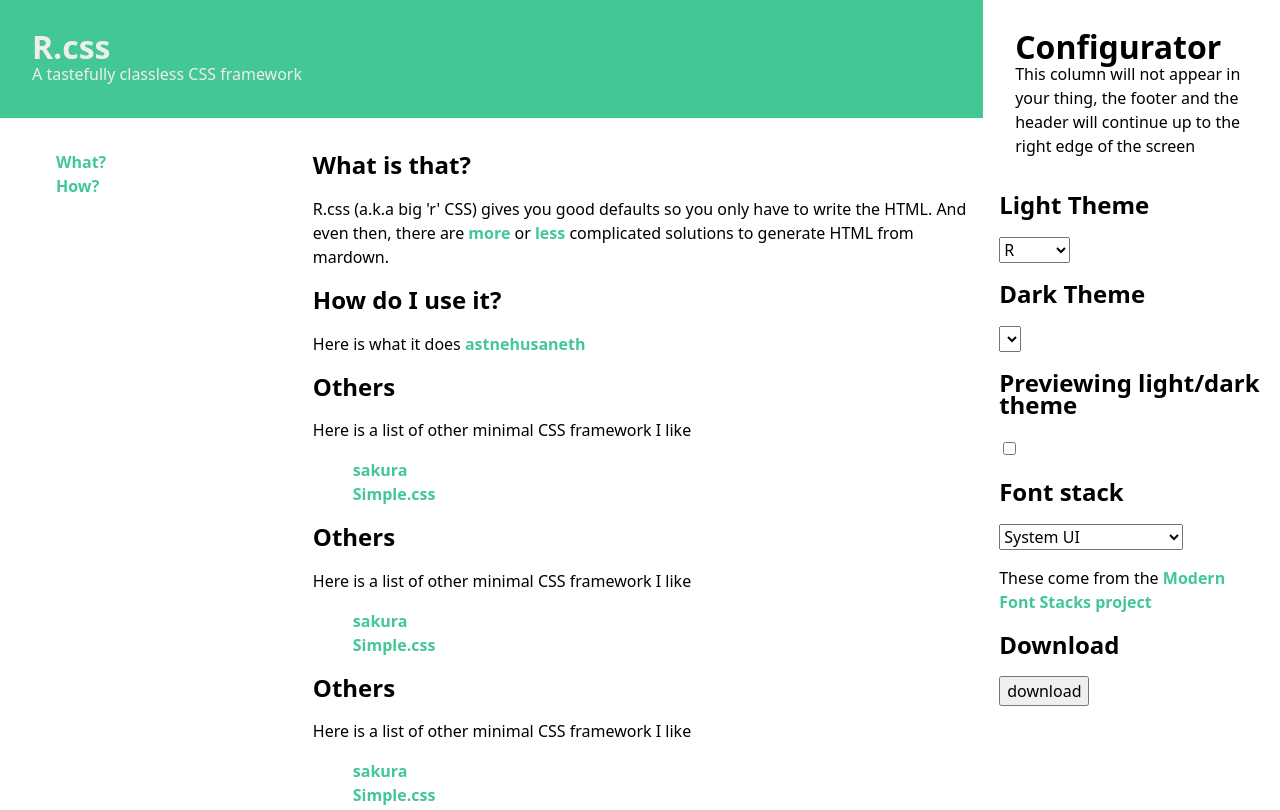
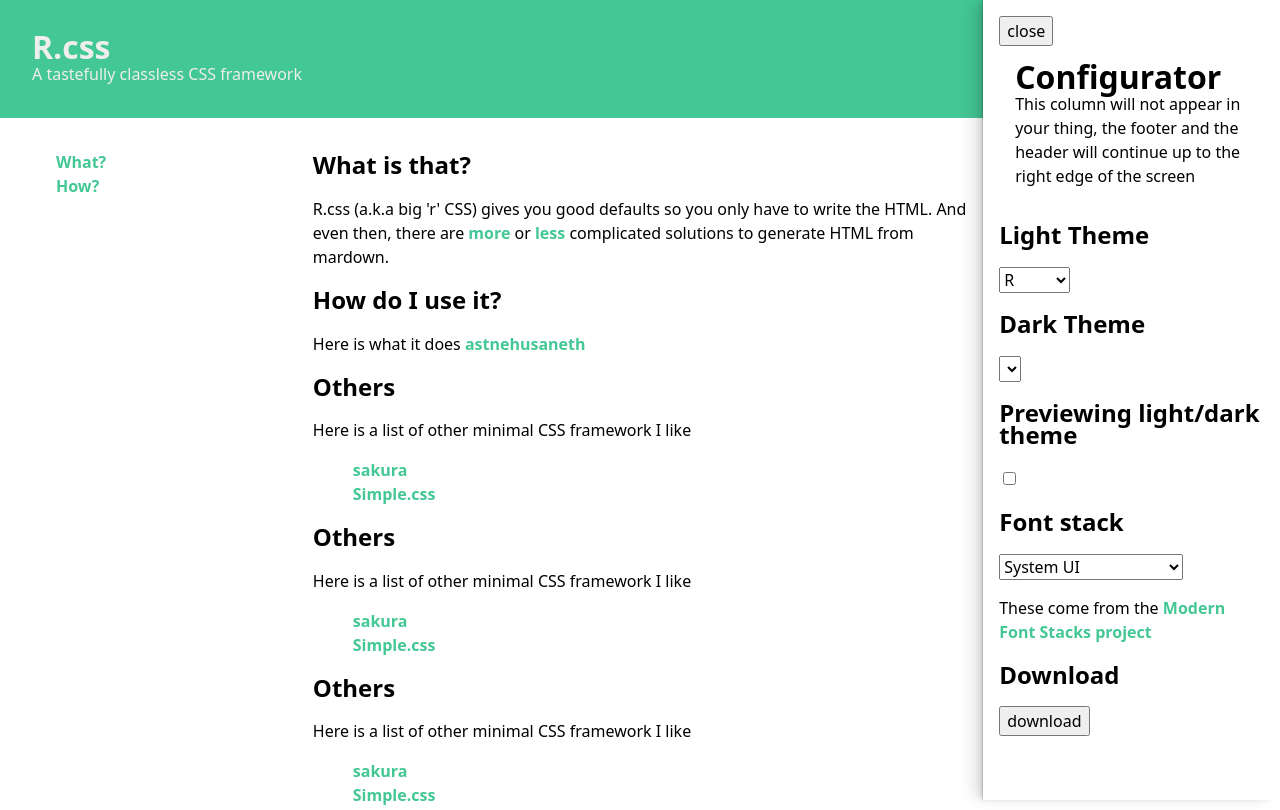
Before and after one commit to zhakk-harn/Rcss, a plain HTML site: page index.html in a window 1280 px wide. Shown: the top 810 px of the page. Drawn offline with Linux system fonts and the light colour scheme.

Commit message:
make the configurator open and close

```diff
--- a/index.html
+++ b/index.html
@@ -7,30 +7,47 @@
     <link rel="stylesheet" href="R.config.css" />
     <link rel="stylesheet" href="R.css" />
     <style>
-      /* overwritte specific to the configurator */
-      body {
-        grid:
-          "header	header	config" auto
-          "aside	main		config" 1fr
-          "footer	footer	config" auto
-          / 1fr 75ch 1fr;
-      }
-      @media screen and (width <= 95ch) {
-        body {
-          grid:
-            "header config" auto
-            "main   config" 1fr
-            "footer config" auto
-            / 1fr;
-        }
-        aside {
-          display: none;
-        }
+      :root {
+        --shadow-color: 0deg 0% 0%;
+        --shadow-elevation-low: -0.6px 0px 0.7px hsl(var(--shadow-color) / 0.1),
+          -1px 0.1px 1.1px -1.2px hsl(var(--shadow-color) / 0.1),
+          -2.5px 0.2px 2.8px -2.5px hsl(var(--shadow-color) / 0.1);
+        --shadow-elevation-medium: -0.6px 0px 0.7px
+            hsl(var(--shadow-color) / 0.11),
+          -2px 0.1px 2.3px -0.8px hsl(var(--shadow-color) / 0.11),
+          -5.1px 0.3px 5.7px -1.7px hsl(var(--shadow-color) / 0.11),
+          -12.4px 0.8px 14px -2.5px hsl(var(--shadow-color) / 0.11);
+        --shadow-elevation-high: -0.6px 0px 0.7px hsl(var(--shadow-color) / 0.1),
+          -3.6px 0.2px 4.1px -0.4px hsl(var(--shadow-color) / 0.1),
+          -6.8px 0.4px 7.7px -0.7px hsl(var(--shadow-color) / 0.1),
+          -11.1px 0.7px 12.5px -1.1px hsl(var(--shadow-color) / 0.1),
+          -17.8px 1.1px 20.1px -1.4px hsl(var(--shadow-color) / 0.1),
+          -27.8px 1.7px 31.3px -1.8px hsl(var(--shadow-color) / 0.1),
+          -42.2px 2.6px 47.6px -2.1px hsl(var(--shadow-color) / 0.1),
+          -62.1px 3.9px 70px -2.5px hsl(var(--shadow-color) / 0.1);
       }
 
       #config {
-        grid-area: config;
+        position: fixed;
+        right: 0;
+        top: 0;
+
+        max-width: calc((100% - 75ch) / 2);
+        height: 100vh;
+        overflow: auto;
+
+        box-shadow: var(--shadow-elevation-medium);
+
+        background-color: white;
+
+        /* grid-area: config; */
         padding: 1rem;
+      }
+
+      #open-config {
+        position: fixed;
+        right: 1rem;
+        top: 1rem;
       }
     </style>
   </head>
@@ -104,7 +121,9 @@
       </section>
     </main>
     <footer>legal mentions</footer>
+    <button id="open-config">open</button>
     <div id="config">
+      <button id="close-config">close</button>
       <hgroup>
         <h1>Configurator</h1>
         <p>
@@ -136,6 +155,16 @@
     </div>
 
     <script>
+      const configurator = document.querySelector("#config");
+      const defaultConfigDisplay = getComputedStyle(configurator)["display"];
+
+      document.querySelector("#open-config").addEventListener("click", () => {
+        configurator.style["display"] = defaultConfigDisplay;
+      });
+      document.querySelector("#close-config").addEventListener("click", () => {
+        configurator.style["display"] = "none";
+      });
+
       const lightThemeSelect = document.querySelector("#light-theme");
       const darkThemeSelect = document.querySelector("#dark-theme");
       const themeToggler = document.querySelector("#theme-toggler");
```
